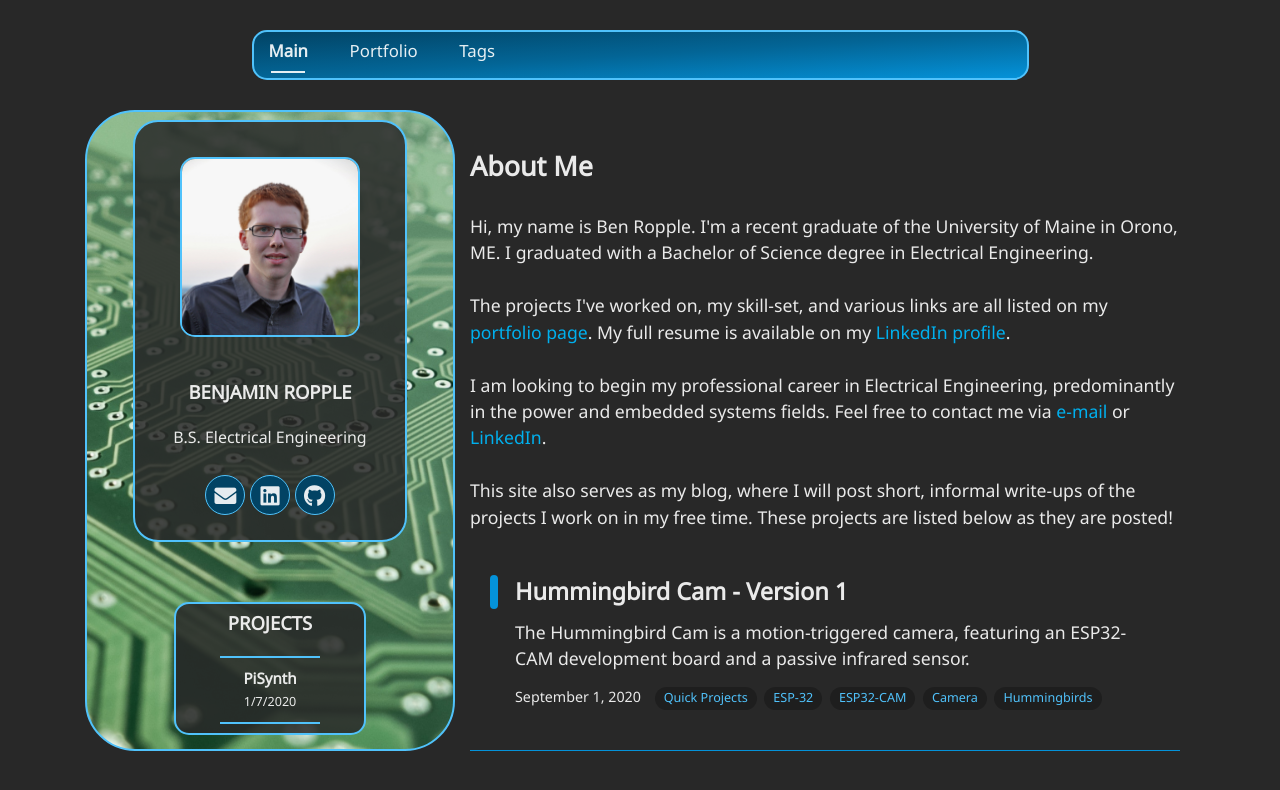
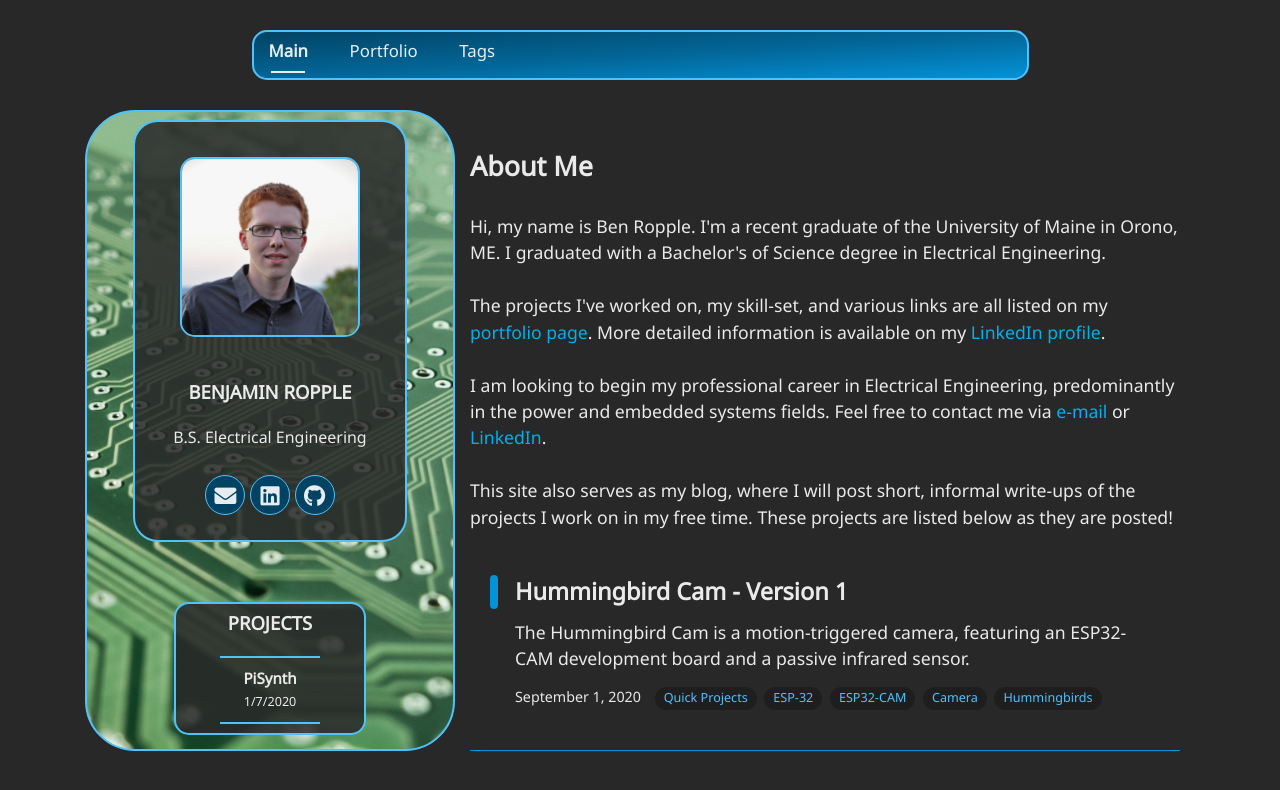
Before and after one commit to bropple/bropple.github.io, a Jekyll site: the page built from index.html, in a window 1280 px wide. Shown: the top 790 px of the page. Built offline with Jekyll 4.4.1, drawn with Linux system fonts in a browser that asks for light colours; nearby versions of some CDN libraries; some web fonts are replaced; the list of posts is cut into pages by our own code.

Commit message:
minor modification to homepage

```diff
--- a/_layouts/home.html
+++ b/_layouts/home.html
@@ -22,11 +22,11 @@ layout: default
 
             <h2> About Me </h2>
             <br/>
-            Hi, my name is Ben Ropple.  I'm a recent graduate of the University of Maine in Orono, ME.  I graduated with a Bachelor of Science degree in Electrical Engineering.
+            Hi, my name is Ben Ropple.  I'm a recent graduate of the University of Maine in Orono, ME.  I graduated with a Bachelor's of Science degree in Electrical Engineering.
 
             <br/><br/>
 
-           The projects I've worked on, my skill-set, and various links are all listed on my <a class="plink" href="{{ site.url }}/portfolio"  >portfolio page</a>. My full resume is available on my <a class="plink" href="https://www.linkedin.com/in/benjamin-ropple-66aaa1124/" target="_blank">LinkedIn profile</a>.
+           The projects I've worked on, my skill-set, and various links are all listed on my <a class="plink" href="{{ site.url }}/portfolio"  >portfolio page</a>. More detailed information is available on my <a class="plink" href="https://www.linkedin.com/in/benjamin-ropple-66aaa1124/" target="_blank">LinkedIn profile</a>.
 
             <br/><br/>
 
```
